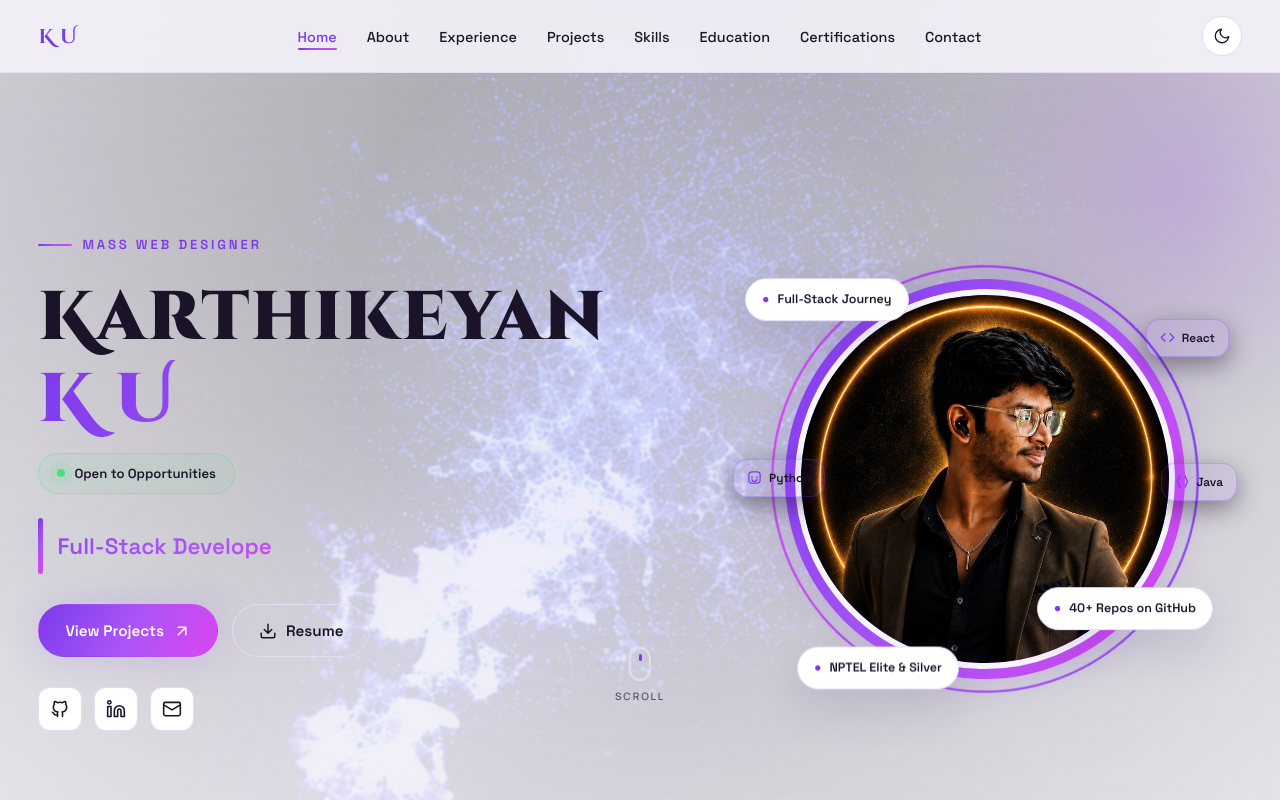
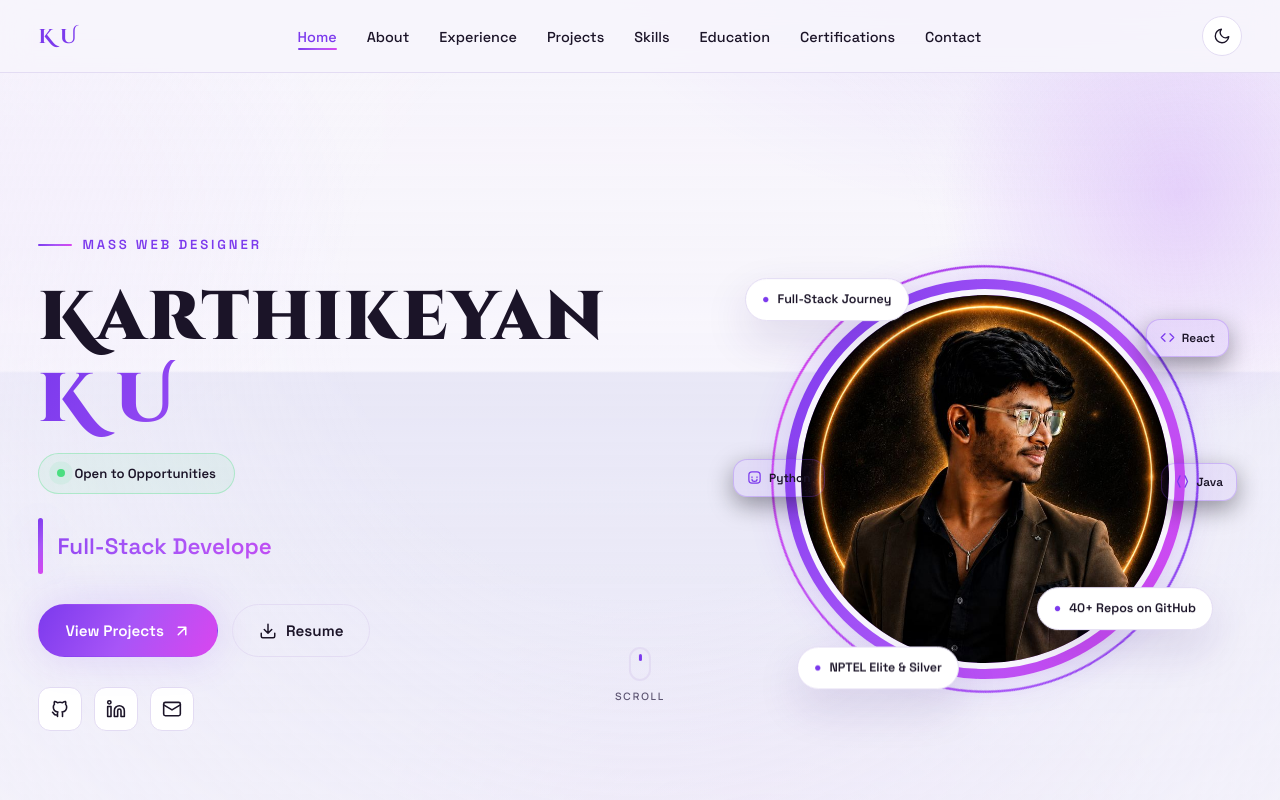
Before and after one commit to Karthikeyan-k-u/Personal-Portfolio---Karthikeyan-K-U-, a React (Vite) app in the folder react/: page / in a window 1280 px wide. Shown: the top 800 px of the page. Built offline with nearby package versions, Linux system fonts and the light colour scheme; no server answers.

Commit message:
Make nebula background scroll with the page with blue fading down

```diff
--- a/react/src/components/Background.jsx
+++ b/react/src/components/Background.jsx
@@ -1,13 +1,13 @@
 import { useEffect, useRef } from "react";
 
-const MAX_TILT = 2.5; // degrees — subtle 3D camera rotation
-const Z_SCALE = 6; // converts a layer's depth into px of translateZ
+const MAX_TILT = 1.8; // degrees — subtle 3D camera rotation
+const Z_SCALE = 3; // converts a layer's depth into px of translateZ
 
 export default function Background() {
-  const fieldRef = useRef(null);
+  const tiltRef = useRef(null);
 
   useEffect(() => {
-    const field = fieldRef.current;
+    const field = tiltRef.current;
     if (!field) return;
 
     const layers = Array.from(field.querySelectorAll(".parallax"));
@@ -32,7 +32,7 @@ export default function Background() {
       cx += (tx - cx) * 0.06;
       cy += (ty - cy) * 0.06;
 
-      // Camera tilt: rotate the whole depth field.
+      // Camera tilt: rotate the whole depth field (anchored at the page top).
       field.style.transform =
         `rotateX(${(-cy * MAX_TILT).toFixed(2)}deg) ` +
         `rotateY(${(cx * MAX_TILT).toFixed(2)}deg)`;
@@ -59,18 +59,24 @@ export default function Background() {
   }, []);
 
   return (
+    <>
       <div className="bg-aurora" aria-hidden="true">
-      <div className="bg-field" ref={fieldRef}>
-        <div className="parallax nebula-wrap" data-depth="5">
-          <span className="bg-nebula-haze" />
+        <div className="bg-field">
+          <div className="bg-tilt" ref={tiltRef}>
+            <div className="parallax" data-depth="6">
+              <span className="nebula-glow" />
             </div>
-        <div className="parallax nebula-wrap" data-depth="14">
-          <span className="bg-nebula" />
+            <div className="parallax" data-depth="10">
+              <span className="nebula-sharp" />
             </div>
           </div>
+        </div>
+      </div>
+      <div className="bg-overlay" aria-hidden="true">
         <span className="bg-scrim" />
         <span className="bg-grain" />
         <span className="bg-vignette" />
       </div>
+    </>
   );
 }
--- a/react/src/index.css
+++ b/react/src/index.css
@@ -54,6 +54,7 @@ body{
   color:var(--text);
   line-height:1.65;
   overflow-x:hidden;
+  position:relative;
   transition:background .35s ease,color .35s ease;
 }
 body::before{
@@ -67,45 +68,67 @@ body::before{
     radial-gradient(700px 500px at 60% 110%,rgba(217,70,239,.10),transparent 60%);
   pointer-events:none;
 }
-/* Nebula background — 3D camera depth field (components/Background.jsx) */
+/* Nebula background — scrolling 3D camera depth field (components/Background.jsx) */
 .bg-aurora{
+  position:absolute;
+  inset:0;
+  z-index:-1;
+  overflow:hidden;
+  pointer-events:none;
+}
+.bg-field{
+  position:absolute;
+  inset:0;
+  perspective:1400px;
+}
+.bg-tilt{
+  position:absolute;
+  inset:0;
+  transform-style:preserve-3d;
+  transform-origin:50% 0;
+  will-change:transform;
+}
+.parallax{position:absolute;inset:0;transform-origin:50% 0;will-change:transform}
+
+/* Sharp nebula — anchored at the top of the page, fading out toward its base */
+.nebula-sharp{
+  position:absolute;
+  top:0;
+  left:-6%;
+  width:112%;
+  height:132vh;
+  display:block;
+  background:url("/hero-nebula.png") center top/cover no-repeat;
+  opacity:.72;
+  mix-blend-mode:screen;
+  -webkit-mask-image:linear-gradient(to bottom,#000 0%,#000 58%,transparent 100%);
+  mask-image:linear-gradient(to bottom,#000 0%,#000 58%,transparent 100%);
+}
+
+/* Blue glow — carries the nebula's colour down the whole page on scroll */
+.nebula-glow{
+  position:absolute;
+  top:54vh;
+  left:0;
+  right:0;
+  bottom:0;
+  display:block;
+  background:linear-gradient(180deg,
+    rgba(53,67,187,.34) 0%,
+    rgba(53,67,187,.13) 32%,
+    rgba(53,67,187,.05) 66%,
+    rgba(53,67,187,0) 100%);
+  mix-blend-mode:screen;
+}
+
+/* Viewport-framed overlays — kept fixed so they don't stretch over the page */
+.bg-overlay{
   position:fixed;
   inset:0;
   z-index:-1;
   overflow:hidden;
   pointer-events:none;
-  perspective:1200px;
-}
-.bg-field{
-  position:absolute;
-  inset:0;
-  transform-style:preserve-3d;
-  will-change:transform;
-}
-.parallax{position:absolute;inset:0;will-change:transform}
-.nebula-wrap{inset:-14%}
-
-.bg-nebula,
-.bg-nebula-haze{
-  position:absolute;
-  inset:0;
-  display:block;
-  background:url("/hero-nebula.png") center/cover no-repeat;
-}
-.bg-nebula{
-  opacity:.72;
-  mix-blend-mode:screen;
-  transform:scale(1.06);
-  transform-origin:50% 42%;
-}
-.bg-nebula-haze{
-  filter:blur(64px) saturate(1.35);
-  opacity:.5;
-  transform:scale(1.28);
-  transform-origin:50% 45%;
-}
-
-/* Readability scrim over the field, under grain/vignette */
+}
 .bg-scrim{
   position:absolute;
   inset:0;
@@ -125,8 +148,8 @@ body::before{
   background:radial-gradient(circle at 50% 38%,transparent 30%,rgba(8,6,15,.66) 100%);
 }
 
-html[data-theme="light"] .bg-nebula{opacity:.34;mix-blend-mode:normal}
-html[data-theme="light"] .bg-nebula-haze{opacity:.26}
+html[data-theme="light"] .nebula-sharp{display:none}
+html[data-theme="light"] .nebula-glow{opacity:.45;mix-blend-mode:normal}
 html[data-theme="light"] .bg-scrim{background:linear-gradient(180deg,rgba(247,245,252,.4),rgba(247,245,252,.66))}
 html[data-theme="light"] .bg-grain{mix-blend-mode:multiply;opacity:.04}
 html[data-theme="light"] .bg-vignette{
@@ -134,7 +157,7 @@ html[data-theme="light"] .bg-vignette{
 }
 @media (prefers-reduced-motion:reduce){
   .stage-conic,.stage-glow,.hero-badge,.tech-badge{animation:none!important}
-  .bg-field,.parallax{transform:none!important}
+  .bg-tilt,.parallax{transform:none!important}
 }
 a{color:var(--primary);text-decoration:none}
 a:hover{color:var(--primary-strong)}
```
Lines whose indentation alone changed are shown as unchanged.
